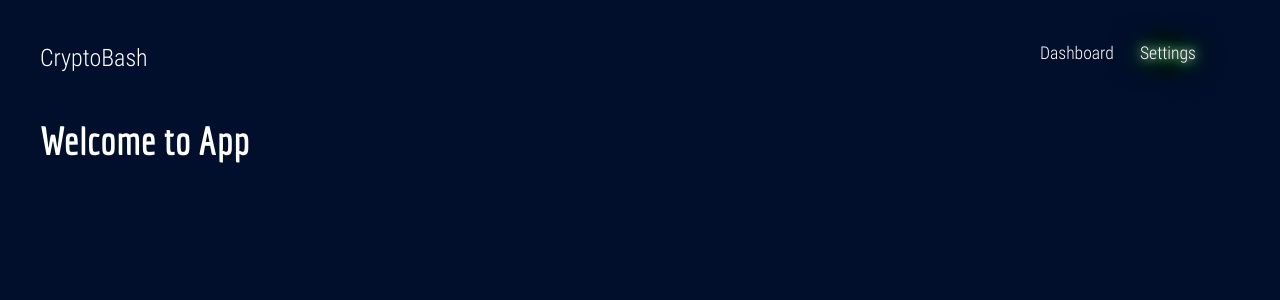
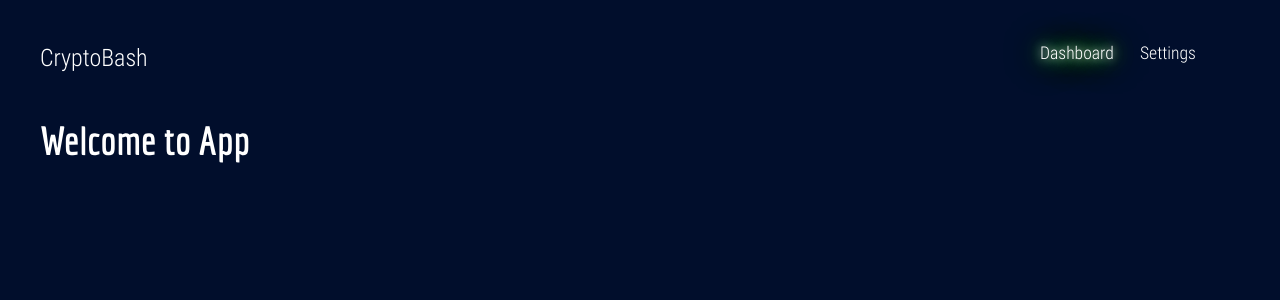
Before and after one commit to s777610/react-visualization, a React (Create React App) app: page / in a window 1280 px wide. Shown: the top 300 px of the page. Built offline with nearby package versions, Linux system fonts and the light colour scheme.

Commit message:
add button toggle handler for page buttons

```diff
--- a/src/components/layout/HeadBar.js
+++ b/src/components/layout/HeadBar.js
@@ -1,13 +1,31 @@
-import React from "react";
+import React, { useState } from "react";
 import ControlButton from "../ui/ControlButton";
 
 const HeadBar = () => {
+  const [page, setPage] = useState("dashboard");
+
+  const togglePage = name => {
+    if (name === "Dashboard") {
+      setPage("dashboard");
+    } else {
+      setPage("settings");
+    }
+  };
+
   return (
     <div className="bar">
       <div className="logo">CryptoBash </div>
       <div />
-      <ControlButton name="Dashboard" />
-      <ControlButton name="Settings" active />
+      <ControlButton
+        name="Dashboard"
+        togglePage={togglePage}
+        active={page === "dashboard"}
+      />
+      <ControlButton
+        name="Settings"
+        togglePage={togglePage}
+        active={page === "settings"}
+      />
     </div>
   );
 };
--- a/src/components/ui/ControlButton.js
+++ b/src/components/ui/ControlButton.js
@@ -4,7 +4,10 @@ const ControlButton = props => {
   const { name, active } = props;
 
   return (
-    <div className={`controlButton ${active ? `controlBtnActive` : ""}`}>
+    <div
+      onClick={() => props.togglePage(name)}
+      className={`controlButton ${active ? `controlBtnActive` : ""}`}
+    >
       {name}
     </div>
   );
```
Also changed, not shown: 2 other files (tests, documents, lock files or other folders).
